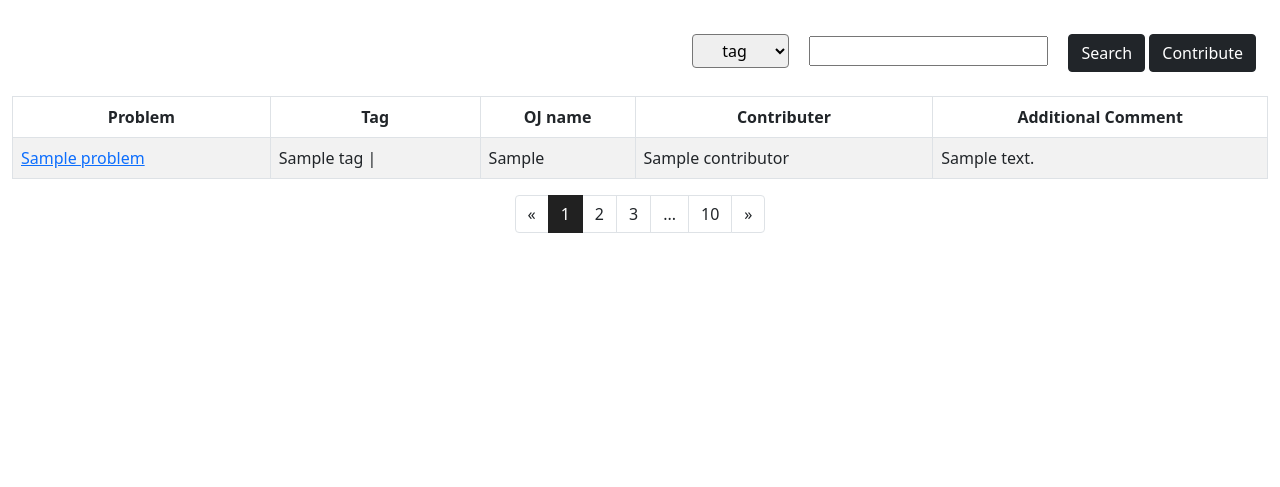
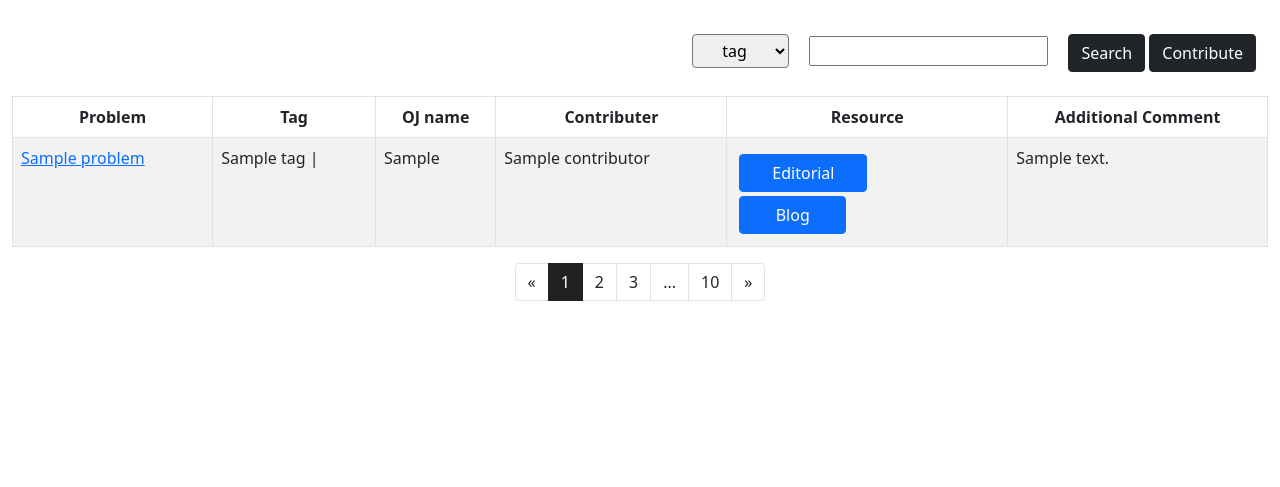
Before and after one commit to Bonusree/programming_adda, a Django app: template templates/problems.html in a window 1280 px wide. Shown: the part 46-533 px from the top of the page. Run offline with Django 4.2, Linux system fonts and the light colour scheme; the template is opened without the code that fills it: most values are stand-ins (such as "Sample title", 1, 10 or a date in 2020); some libraries are stand-ins or nearby versions.

Commit message:
add recourse column to problems template table

```diff
--- a/templates/problems.html
+++ b/templates/problems.html
@@ -39,6 +39,7 @@
         <th class="text-center">Tag</th>
         <th class="text-center">OJ name</th>
         <th class="text-center">Contributer</th>
+        <th class="text-center">Resource</th>
         <th class="text-center">Additional Comment</th>
       </tr>
     </thead>
@@ -50,6 +51,13 @@
         <td>{% for tag in problem.tags %} {{ tag }} | {% endfor %}</td>
         <td>{{ problem.oj }}</td>
         <td>{{ problem.contributor }}</td>
+        <td>
+          <div class="row m-1 text-center">
+            <button class="btn btn-primary col-6 my-1" type="button">Editorial</button>
+            <div class="col-1 my-1"></div>
+            <button class="btn btn-primary col-5" type="button">Blog</button>
+          </div>
+        </td>
         <td>{{ problem.comment }}</td>
       </tr>
       {% endfor %}
```
